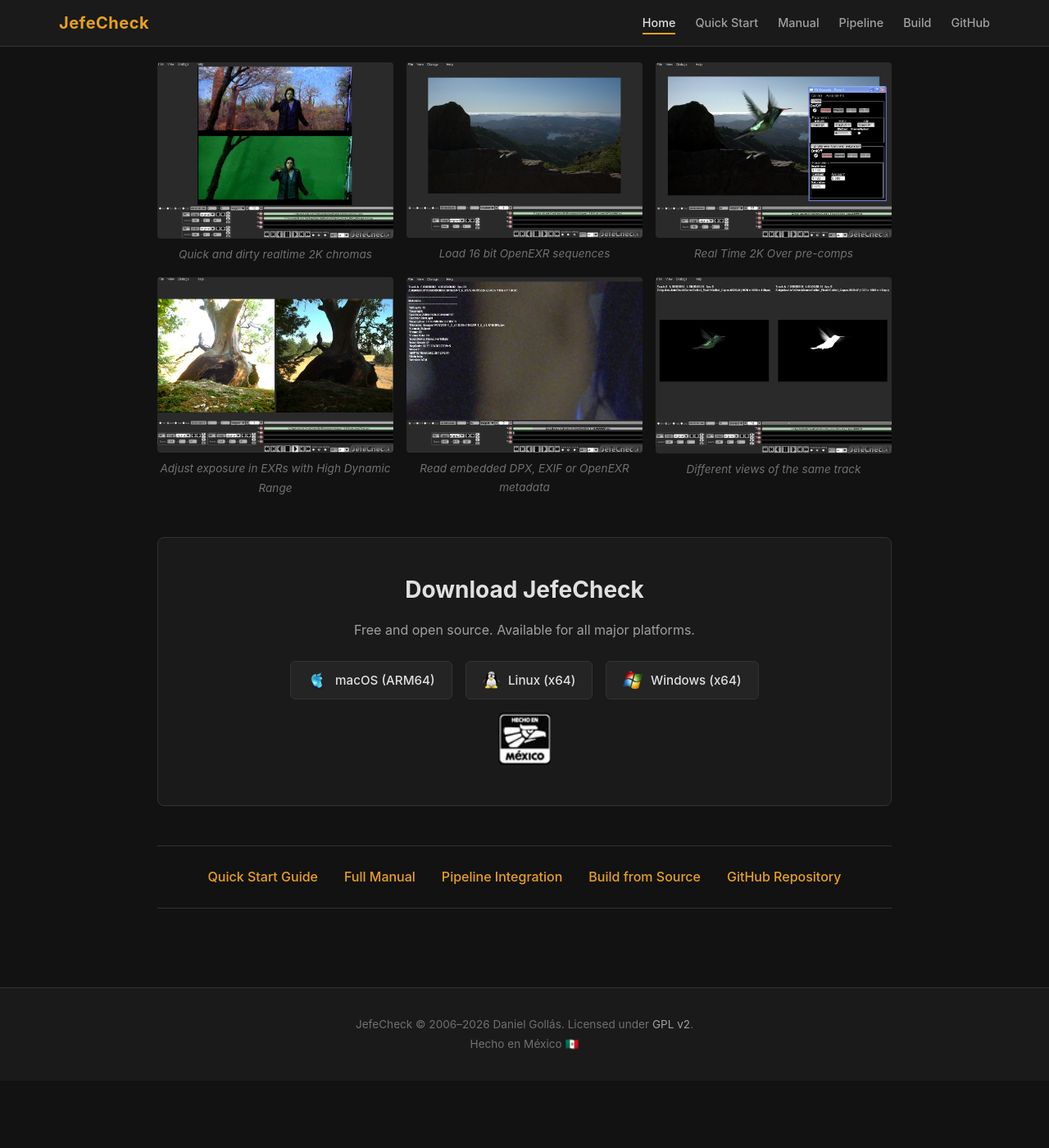
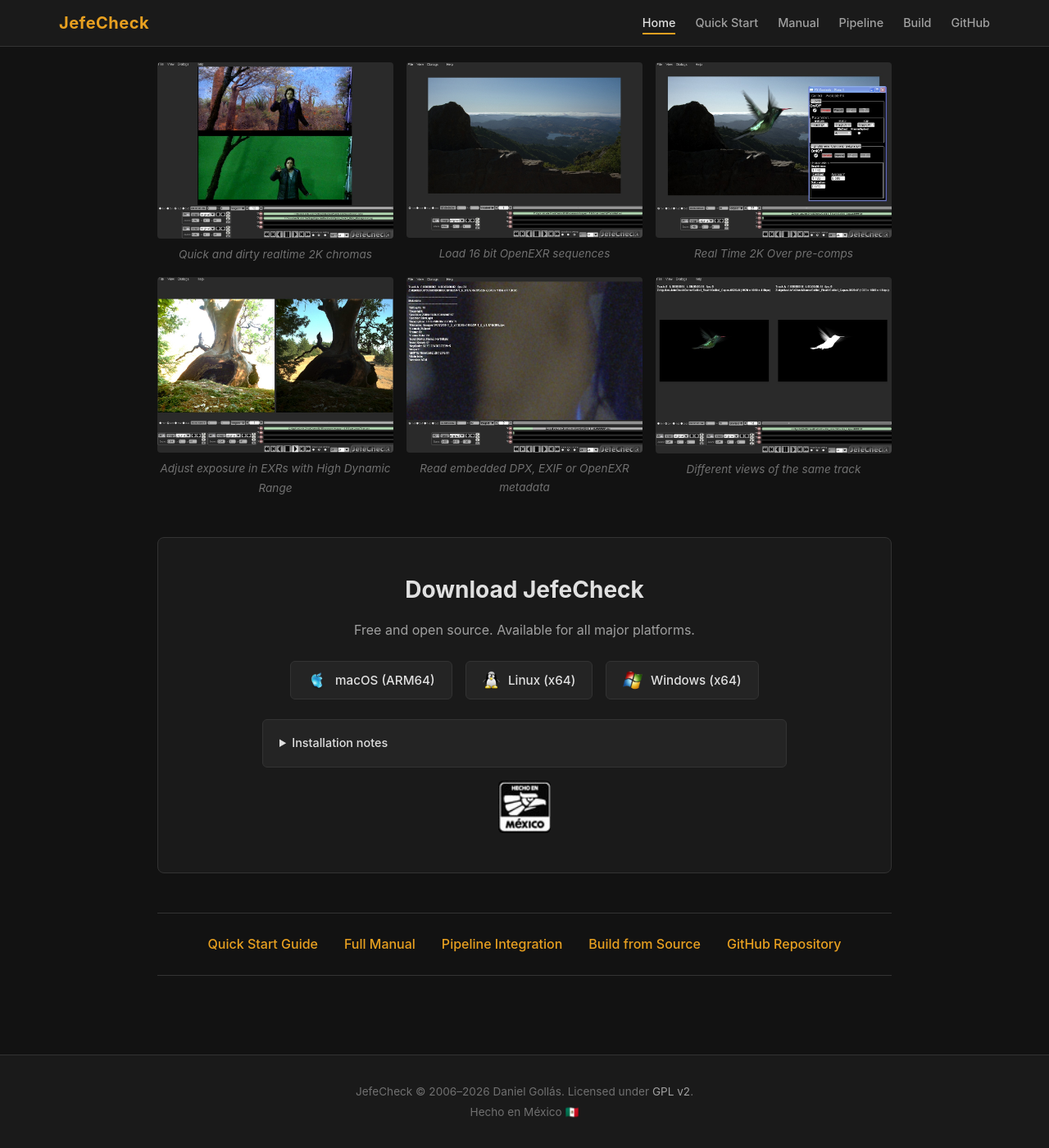
Before and after one commit to danielgollas/jefecheck, a Jekyll site: the page built from site/index.html, in a window 1280 px wide and 1400 px high, scrolled down 1586 px. Shown: the whole window at 82% size. Built offline with Jekyll 4.4.1, drawn with Linux system fonts in a browser that asks for light colours; before the commit the page ends 2904 px from its top, so only the background shows below that.

Commit message:
fix: ad-hoc sign macOS bundle to avoid Gatekeeper "damaged" error (#7)
Unsigned downloaded apps trigger a misleading "damaged" message on macOS
because Gatekeeper rejects them outright. Ad-hoc signing (codesign -s -)
satisfies Gatekeeper enough to show the standard "unidentified developer"
warning instead, which users can bypass via right-click → Open.

Also document install steps on the landing page including the xattr
quarantine workaround for users who already downloaded v1.7.0.

Co-authored-by: Daniel Gollas <dgollas@Daniels-MacBook-Air.local>
Co-authored-by: Claude Opus 4.7 (1M context) <noreply@anthropic.com>

```diff
--- a/site/index.html
+++ b/site/index.html
@@ -248,6 +248,49 @@ title: Home
   }
   .platform-badge img { height: 24px; width: auto; border: none; margin: 0; }
 
+  .install-notes {
+    margin: 1.5rem auto 0;
+    max-width: 640px;
+    text-align: left;
+    background: var(--bg-tertiary);
+    border: 1px solid var(--border);
+    border-radius: 6px;
+    padding: 1rem 1.25rem;
+    font-size: 0.85rem;
+    color: var(--text-secondary);
+  }
+  .install-notes summary {
+    cursor: pointer;
+    color: var(--text-primary);
+    font-weight: 500;
+    font-size: 0.9rem;
+  }
+  .install-notes summary:hover { color: var(--accent); }
+  .install-notes h4 {
+    margin: 1rem 0 0.4rem;
+    color: var(--accent);
+    font-size: 0.9rem;
+  }
+  .install-notes h4:first-of-type { margin-top: 0.75rem; }
+  .install-notes code {
+    background: var(--code-bg);
+    padding: 0.1em 0.4em;
+    border-radius: 3px;
+    font-size: 0.85em;
+    font-family: "SF Mono", Consolas, monospace;
+    color: #d4976c;
+  }
+  .install-notes pre {
+    background: var(--code-bg);
+    padding: 0.6rem 0.8rem;
+    border-radius: 4px;
+    overflow-x: auto;
+    margin: 0.4rem 0;
+    border: 1px solid var(--border);
+    font-size: 0.8rem;
+  }
+  .install-notes pre code { background: none; padding: 0; color: var(--text-primary); }
+
   .mexico-badge {
     display: inline-block;
     margin: 1rem 0 0;
@@ -393,6 +436,17 @@ title: Home
       <img src="{{ '/assets/images/Windows-32.png' | relative_url }}" alt="Windows"> Windows (x64)
     </a>
   </div>
+  <details class="install-notes">
+    <summary>Installation notes</summary>
+    <h4>macOS</h4>
+    <p>JefeCheck is ad-hoc signed but not notarized (no Apple Developer ID). On first launch, macOS will warn about an unidentified developer. Right-click the app and choose <strong>Open</strong> to bypass.</p>
+    <p>If you see <em>"JefeCheck is damaged and can't be opened"</em>, drag the app to <code>/Applications</code>, then run:</p>
+    <pre><code>xattr -dr com.apple.quarantine /Applications/JefeCheck.app</code></pre>
+    <h4>Linux</h4>
+    <p>Extract the tarball and run <code>./install.sh</code>, or run <code>./jefecheck</code> directly from the extracted folder.</p>
+    <h4>Windows</h4>
+    <p>Extract the zip and run <code>jefecheck.exe</code>. All required DLLs are bundled.</p>
+  </details>
   <div class="mexico-badge">
     <img src="{{ '/assets/images/hecho-en-mexico1.jpg' | relative_url }}" alt="Hecho en México">
   </div>
```
Also changed, not shown: 1 other file.
